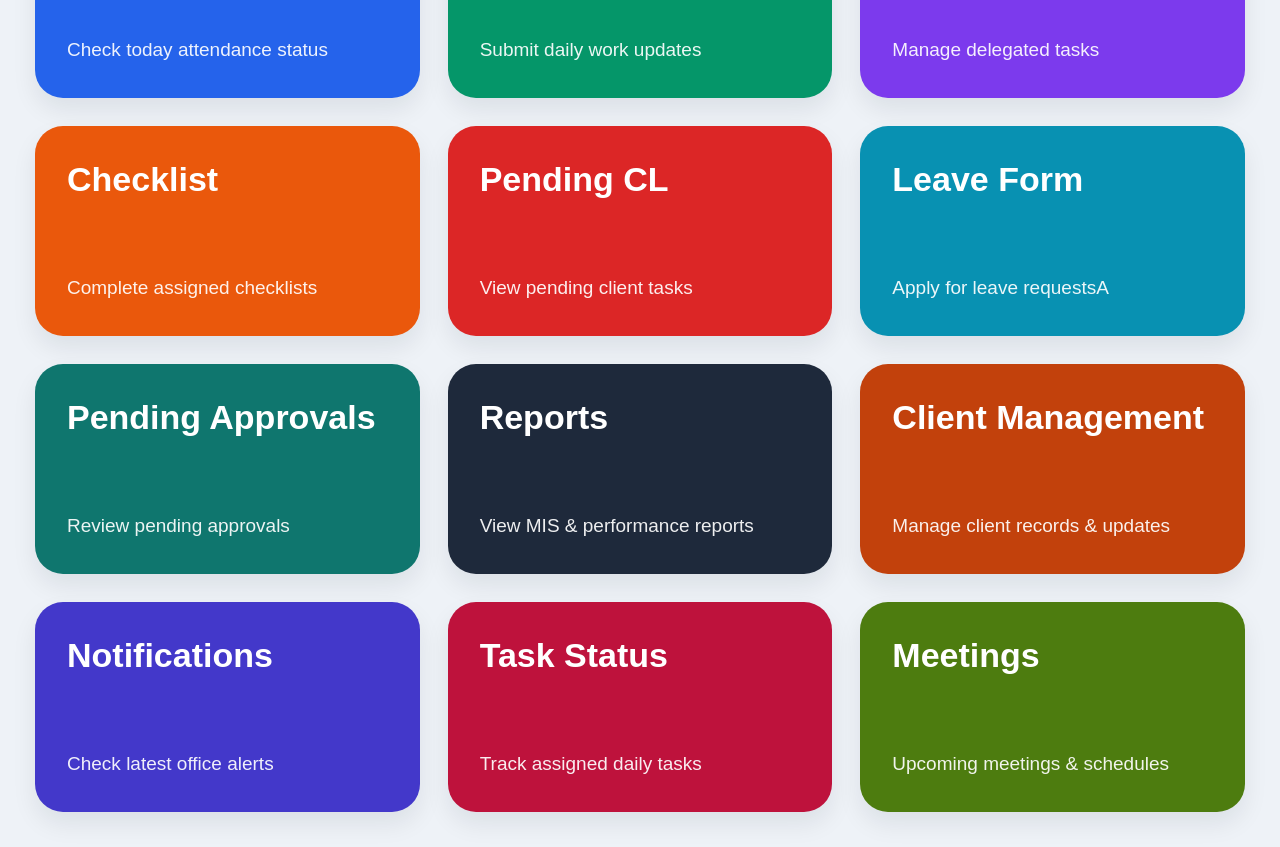
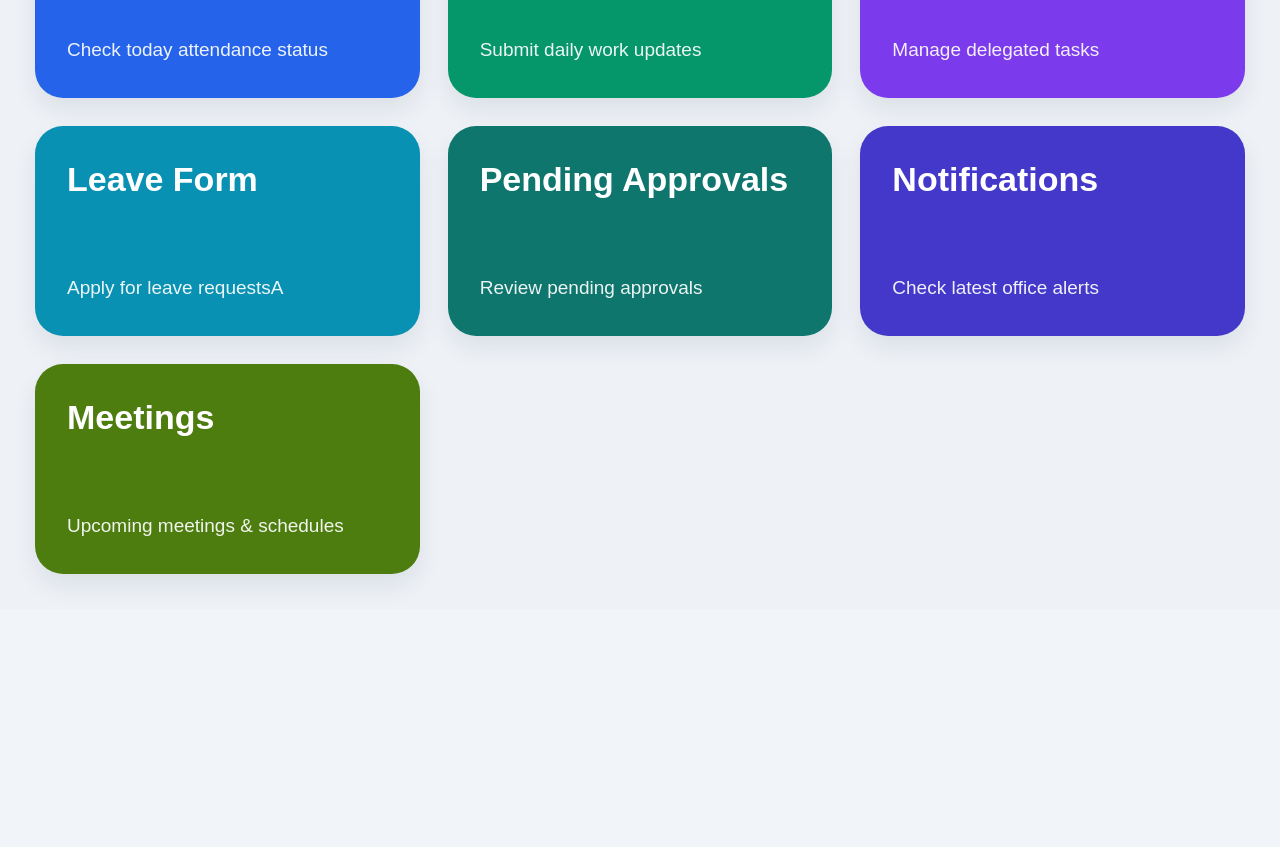
Before and after one commit to vipinnayak/agrawal-portal, a React (Create React App) app: page /naresh-prajapati in a window 1280 px wide. Shown: the part 280-1127 px from the top of the page. After the commit the page ends 889 px from the top, so only its background shows below. Built offline with nearby package versions, Linux system fonts and the light colour scheme.

Commit message:
Fix Attendance Report

```diff
--- a/src/pages/CAHARSHMITTAL.jsx
+++ b/src/pages/CAHARSHMITTAL.jsx
@@ -64,12 +64,12 @@ export default function CAHARSHMITTAL() {
           </p>
         </div>
 
-        <div style={styles.card}>
+        {/* <div style={styles.card}>
           <h2 style={styles.cardTitle}>Pending CL</h2>
           <p style={styles.cardText}>
             View pending client tasks
           </p>
-        </div>
+        </div> */}
 
         <div
           style={styles.card}
@@ -101,12 +101,12 @@ export default function CAHARSHMITTAL() {
           </p>
         </div>
 
-        <div style={styles.card}>
+        {/* <div style={styles.card}>
           <h2 style={styles.cardTitle}>Client Management</h2>
           <p style={styles.cardText}>
             Manage client records & updates
           </p>
-        </div>
+        </div> */}
 
         <div style={styles.card}>
           <h2 style={styles.cardTitle}>Notifications</h2>
@@ -115,12 +115,12 @@ export default function CAHARSHMITTAL() {
           </p>
         </div>
 
-        <div style={styles.card}>
+        {/* <div style={styles.card}>
           <h2 style={styles.cardTitle}>Task Status</h2>
           <p style={styles.cardText}>
             Track assigned daily tasks
           </p>
-        </div>
+        </div> */}
 
         <div style={styles.card}>
           <h2 style={styles.cardTitle}>Meetings</h2>
--- a/src/pages/KundanYadav.jsx
+++ b/src/pages/KundanYadav.jsx
@@ -56,20 +56,20 @@ export default function KundanYadav() {
             Manage delegated tasks
           </p>
         </div>
-
+{/*
         <div style={styles.card}>
           <h2 style={styles.cardTitle}>Checklist</h2>
           <p style={styles.cardText}>
             Complete assigned checklists
           </p>
-        </div>
+        </div> */}
 
-        <div style={styles.card}>
+        {/* <div style={styles.card}>
           <h2 style={styles.cardTitle}>Pending CL</h2>
           <p style={styles.cardText}>
             View pending client tasks
           </p>
-        </div>
+        </div> */}
 
         <div
           style={styles.card}
@@ -93,12 +93,12 @@ export default function KundanYadav() {
 
 
 
-        <div style={styles.card}>
+        {/* <div style={styles.card}>
           <h2 style={styles.cardTitle}>Client Management</h2>
           <p style={styles.cardText}>
             Manage client records & updates
           </p>
-        </div>
+        </div> */}
 
         <div style={styles.card}>
           <h2 style={styles.cardTitle}>Notifications</h2>
@@ -107,12 +107,12 @@ export default function KundanYadav() {
           </p>
         </div>
 
-        <div style={styles.card}>
+        {/* <div style={styles.card}>
           <h2 style={styles.cardTitle}>Task Status</h2>
           <p style={styles.cardText}>
             Track assigned daily tasks
           </p>
-        </div>
+        </div> */}
 
         <div style={styles.card}>
           <h2 style={styles.cardTitle}>Meetings</h2>
--- a/src/pages/NareshPrajapati.jsx
+++ b/src/pages/NareshPrajapati.jsx
@@ -75,7 +75,7 @@ export default function NareshPrajapati() {
 
         {/* CHECKLIST */}
 
-        <div style={{...styles.card, background:"#ea580c"}}>
+        {/* <div style={{...styles.card, background:"#ea580c"}}>
 
           <h2 style={styles.cardTitle}>
             Checklist
@@ -85,10 +85,10 @@ export default function NareshPrajapati() {
             Complete assigned checklists
           </p>
 
-        </div>
+        </div> */}
 
         {/* PENDING CL */}
-
+{/*
         <div style={{...styles.card, background:"#dc2626"}}>
 
           <h2 style={styles.cardTitle}>
@@ -99,7 +99,7 @@ export default function NareshPrajapati() {
             View pending client tasks
           </p>
 
-        </div>
+        </div> */}
 
         {/* LEAVE FORM */}
 
@@ -136,7 +136,7 @@ export default function NareshPrajapati() {
 
         {/* REPORTS */}
 
-        <div style={{...styles.card, background:"#1e293b"}}>
+        {/* <div style={{...styles.card, background:"#1e293b"}}>
 
           <h2 style={styles.cardTitle}>
             Reports
@@ -146,11 +146,11 @@ export default function NareshPrajapati() {
             View MIS & performance reports
           </p>
 
-        </div>
+        </div> */}
 
         {/* CLIENT MANAGEMENT */}
 
-        <div style={{...styles.card, background:"#c2410c"}}>
+        {/* <div style={{...styles.card, background:"#c2410c"}}>
 
           <h2 style={styles.cardTitle}>
             Client Management
@@ -160,7 +160,7 @@ export default function NareshPrajapati() {
             Manage client records & updates
           </p>
 
-        </div>
+        </div> */}
 
         {/* NOTIFICATIONS */}
 
@@ -178,7 +178,7 @@ export default function NareshPrajapati() {
 
         {/* TASK STATUS */}
 
-        <div style={{...styles.card, background:"#be123c"}}>
+        {/* <div style={{...styles.card, background:"#be123c"}}>
 
           <h2 style={styles.cardTitle}>
             Task Status
@@ -188,7 +188,7 @@ export default function NareshPrajapati() {
             Track assigned daily tasks
           </p>
 
-        </div>
+        </div> */}
 
         {/* MEETINGS */}
 
--- a/src/pages/Sarikahr.jsx
+++ b/src/pages/Sarikahr.jsx
@@ -89,7 +89,7 @@ export default function Sarikahr() {
 
         {/* PENDING CL */}
 
-        <div style={{...styles.card, background:"#dc2626"}}>
+        {/* <div style={{...styles.card, background:"#dc2626"}}>
 
           <h2 style={styles.cardTitle}>
             Pending CL
@@ -99,7 +99,7 @@ export default function Sarikahr() {
             View pending client tasks
           </p>
 
-        </div>
+        </div> */}
 
         {/* LEAVE FORM */}
 
@@ -151,7 +151,7 @@ export default function Sarikahr() {
 
         {/* CLIENT MANAGEMENT */}
 
-        <div style={{...styles.card, background:"#c2410c"}}>
+        {/* <div style={{...styles.card, background:"#c2410c"}}>
 
           <h2 style={styles.cardTitle}>
             Client Management
@@ -161,7 +161,7 @@ export default function Sarikahr() {
             Manage client records & updates
           </p>
 
-        </div>
+        </div> */}
 
         {/* NOTIFICATIONS */}
 
@@ -179,7 +179,7 @@ export default function Sarikahr() {
 
         {/* TASK STATUS */}
 
-        <div style={{...styles.card, background:"#be123c"}}>
+        {/* <div style={{...styles.card, background:"#be123c"}}>
 
           <h2 style={styles.cardTitle}>
             Task Status
@@ -189,7 +189,7 @@ export default function Sarikahr() {
             Track assigned daily tasks
           </p>
 
-        </div>
+        </div> */}
 
         {/* MEETINGS */}
 
```
